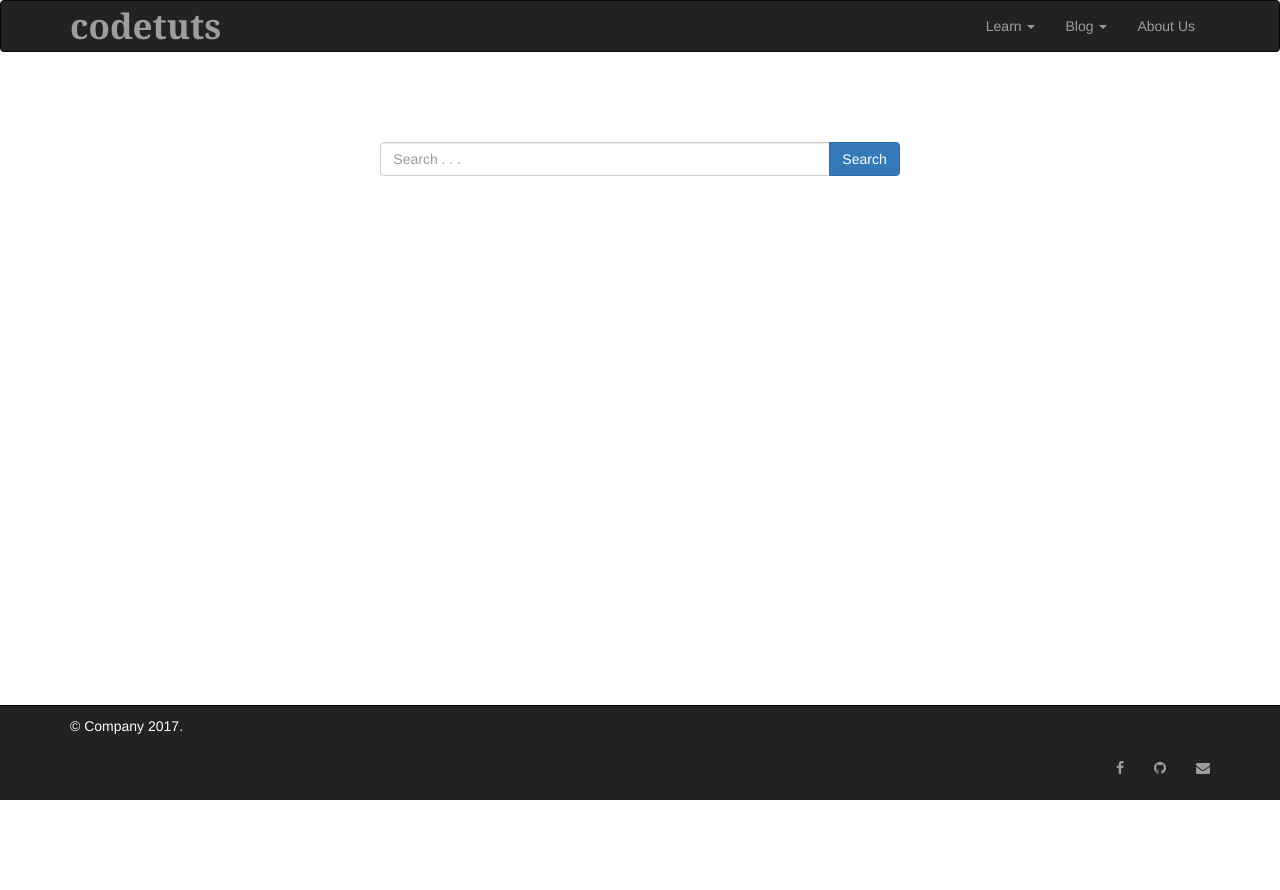
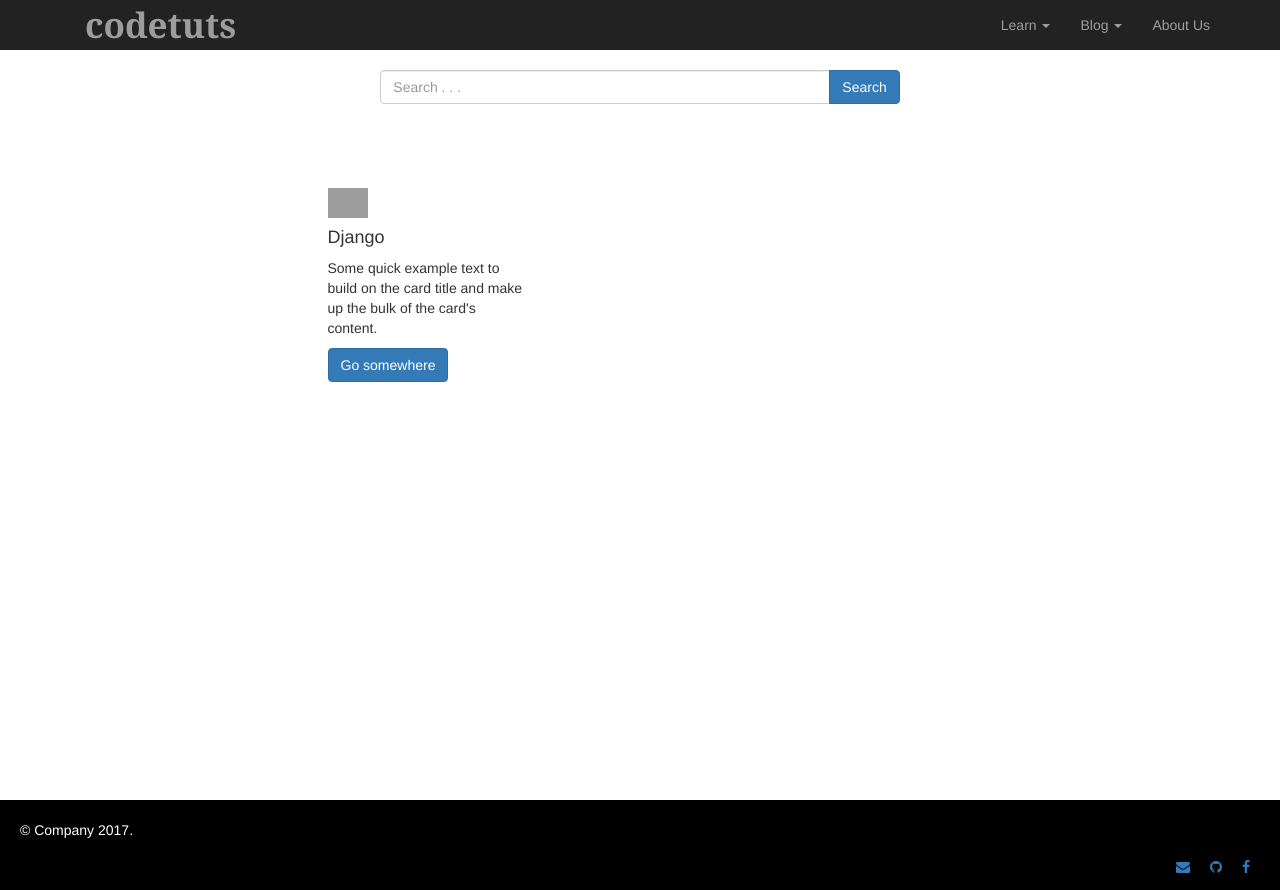
Before and after one commit to gdhameeja/codetuts, a Django app: page / in a window 1280 px wide. Before the commit the page ends 800 px from the top, so only its background shows below. Run offline with Django 3.2, Linux system fonts and the light colour scheme; parts of the project's set-up code (start-up, migrations or seed data) failed here and were passed over; some libraries are stand-ins or nearby versions; grey boxes are pictures that could not be loaded.

Commit message:
Fixed Footer, added card
Card is hardcoded.

```diff
--- a/mySite/mySite/templates/django/hello-django.html
+++ b/mySite/mySite/templates/django/hello-django.html
@@ -0,0 +1 @@
+{% extends "layout.html" %}
--- a/mySite/mySite/templates/index.html
+++ b/mySite/mySite/templates/index.html
@@ -1,2 +1,12 @@
 {% extends "layout.html" %}
 {% block title %}CodeTuts{% endblock %}
+{% block content %}
+<div class="card" style="width: 20rem;">
+  <img class="card-img-top" src="https://www.djangoproject.com/m/img/logos/django-logo-positive.png" alt="Card image cap" height = "30">
+  <div class="card-block">
+    <h4 class="card-title">Django</h4>
+    <p class="card-text">Some quick example text to build on the card title and make up the bulk of the card's content.</p>
+    <a href="#" class="btn btn-primary">Go somewhere</a>
+  </div>
+</div>
+{% endblock %}
--- a/mySite/mySite/templates/layout.html
+++ b/mySite/mySite/templates/layout.html
@@ -8,6 +8,17 @@
       <script src="https://maxcdn.bootstrapcdn.com/bootstrap/3.3.7/js/bootstrap.min.js"></script>
       <link rel="stylesheet" href="https://cdnjs.cloudflare.com/ajax/libs/font-awesome/4.7.0/css/font-awesome.min.css">
       <style>
+         html, body{
+         height: 100%;
+         padding: 0;
+         margin: 0;
+
+         }
+         #wrapper{
+         min-height: 100%;
+         overflow: auto
+         padding-bottom: 50px;
+         }
          a:hover{
          text-decoration: none;
          }
@@ -16,17 +27,34 @@
          font-size: 35px;
          font-weight: bold;
          }
-         .myFooter{
-         color: #fff;
-         padding: 10px;
-         }
+
          .search-area{
          padding: 70;
          }
+          #footer{
+              background-color: black;
+              position: relative;
+              height: 90px;
+              clear: both;
+              padding: 20;
+              color: #fff;
+
+          }
+          #footer li {
+              display: inline-block;
+              float: right;
+              padding: 10;
+
+              color: #fff;
+          }
+          footer a:hover{
+              color: #fff;
+          }
       </style>
    </head>
    <body>
-      <nav class="navbar  navbar-inverse">
+   <div id = "wrapper">
+      <nav class="navbar-fixed-top  navbar-inverse">
          <div class="container">
             <button type="button" class="navbar-toggle"
                data-toggle="collapse"
@@ -90,21 +118,21 @@
             {% block ads %}{% endblock %}
          </div>
       </div>
-      </div>
-      <div class="navbar  navbar-inverse navbar-fixed-bottom myFooter">
-         <div class="container">
-            <div>
-               <p> © Company 2017.</p>
-               <ul class="nav navbar-nav navbar-right">
-                  <li>
+
+       </div>
+
+       <footer id = "footer">
+
+       <p> © Company 2017.</p>
+            <ul><li>
                      <a href = ""><span class = "fa fa-facebook"/></a>
                   </li>
                   <li><a href="#"><span class = "fa fa-github"/></a> </li>
                   <li> <a href="#"><span class = "fa fa-envelope"</a> </li>
-               </ul>
-            </div>
-         </div>
-      </div>
-      </nav>
+
+                </li>
+           </ul>
+
+                </footer>
    </body>
 </html>
```
